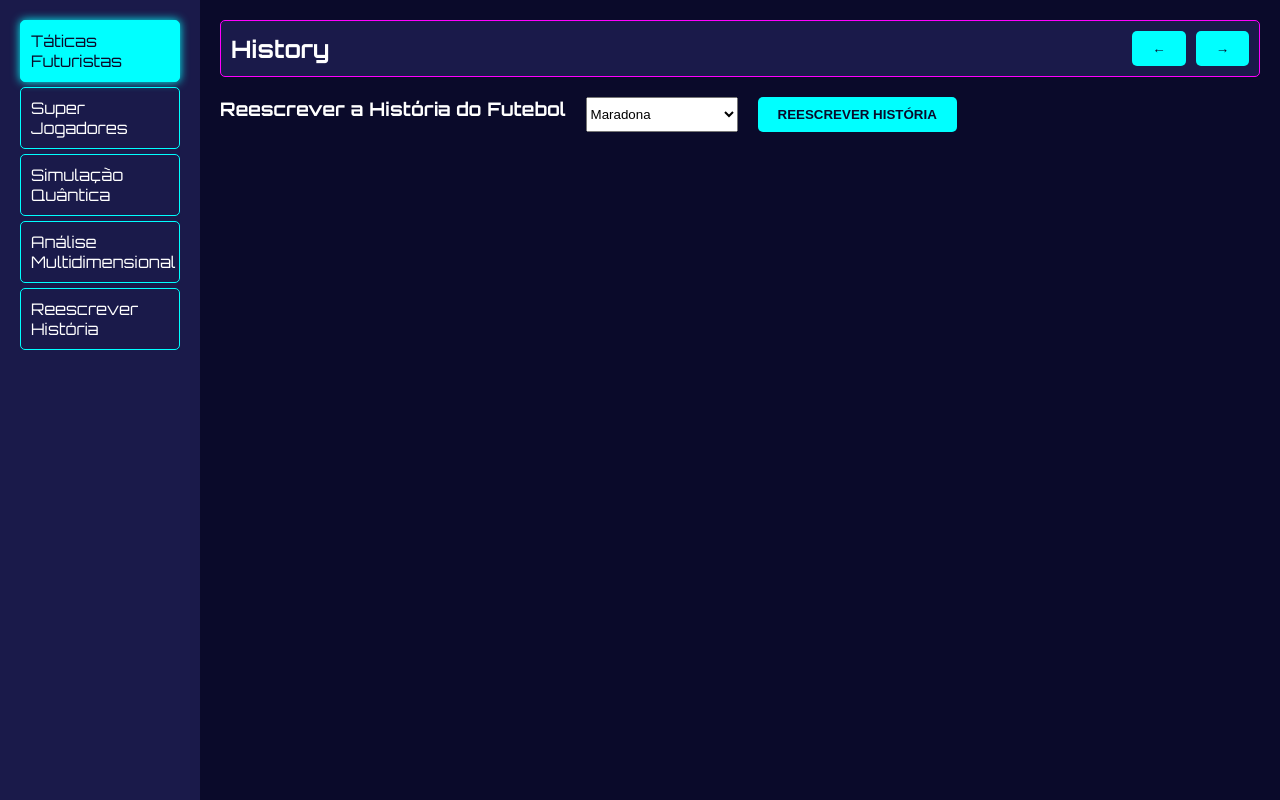
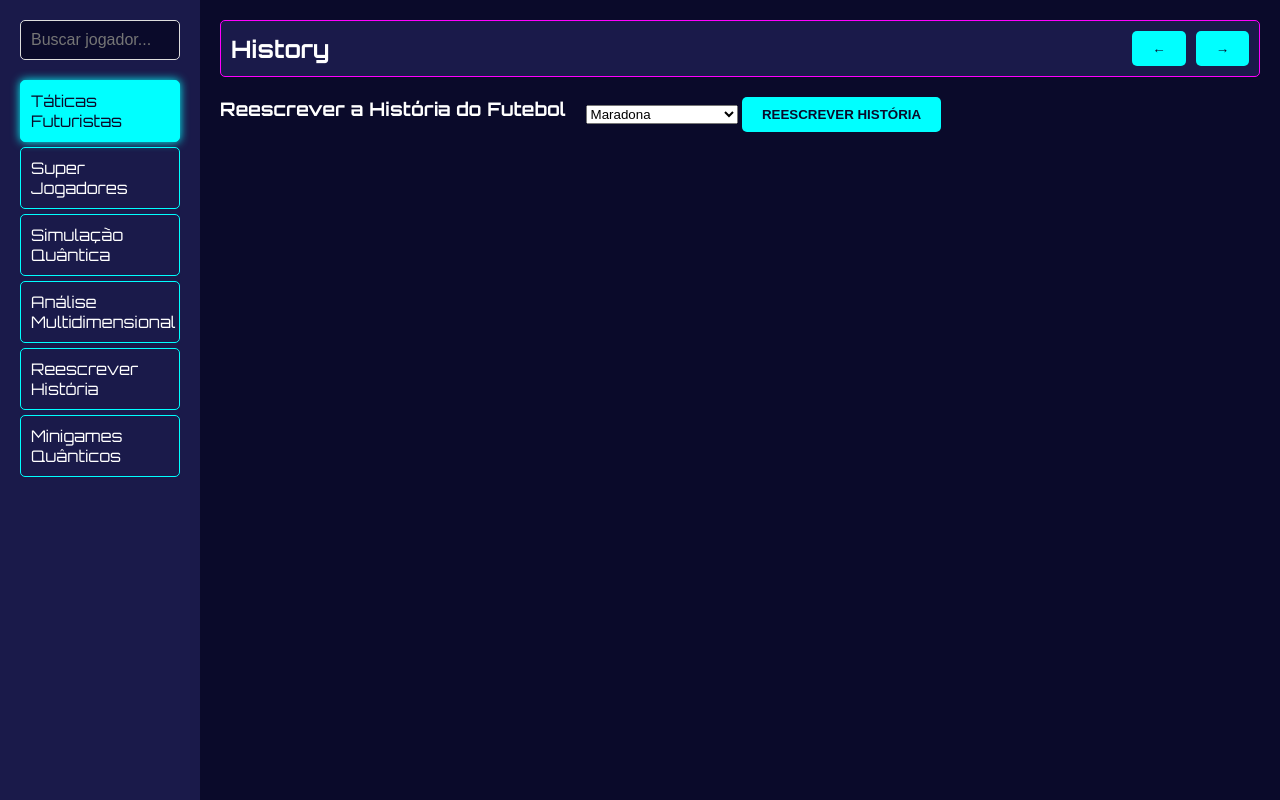
Before and after one commit to MatheusCS10/Futebol-Futurista, a plain HTML site: page index.html in a window 1280 px wide. Both pictures are taken after a click on the element "Reescrever História". Drawn offline with Linux system fonts and the light colour scheme.

Commit message:
index.html

```diff
--- a/index.html
+++ b/index.html
@@ -4,7 +4,7 @@
 <head>
     <meta charset="UTF-8">
     <meta name="viewport" content="width=device-width, initial-scale=1.0">
-    <title>Futebol Futurista</title>
+    <title>Futebol Quântico do Futuro</title>
     <link href="https://fonts.googleapis.com/css2?family=Orbitron:wght@400;700&display=swap" rel="stylesheet">
     <link rel="stylesheet" href="styles.css">
 </head>
@@ -12,11 +12,25 @@
 <body>
     <div class="container">
         <div class="sidebar">
-            <div class="sidebar-item active" onclick="showTab('tactics')">Táticas Futuristas</div>
-            <div class="sidebar-item" onclick="showTab('players')">Super Jogadores</div>
-            <div class="sidebar-item" onclick="showTab('simulation')">Simulação Quântica</div>
-            <div class="sidebar-item" onclick="showTab('analysis')">Análise Multidimensional</div>
-            <div class="sidebar-item" onclick="showTab('history')">Reescrever História</div>
+            <input type="text" id="player-search" class="search-box" placeholder="Buscar jogador...">
+            <div class="sidebar-item active" onclick="showTab('tactics')">
+                Táticas Futuristas
+            </div>
+            <div class="sidebar-item" onclick="showTab('players')">
+                Super Jogadores
+            </div>
+            <div class="sidebar-item" onclick="showTab('simulation')">
+                Simulação Quântica
+            </div>
+            <div class="sidebar-item" onclick="showTab('analysis')">
+                Análise Multidimensional
+            </div>
+            <div class="sidebar-item" onclick="showTab('history')">
+                Reescrever História
+            </div>
+            <div class="sidebar-item" onclick="showTab('minigames')">
+                Minigames Quânticos
+            </div>
         </div>
 
         <div class="main-content">
@@ -30,11 +44,7 @@
 
             <div id="tactics-tab" class="content-area">
                 <div class="field-container">
-                    <div id="soccer-field" class="soccer-field">
-                        <div class="field-line" style="width: 100%; height: 2px; top: 50%;"></div>
-                        <div class="field-line" style="width: 2px; height: 100%; left: 50%;"></div>
-                        <div class="center-circle"></div>
-                    </div>
+                    <div id="soccer-field" class="soccer-field"></div>
                     <div class="controls">
                         <button onclick="changeFormation('4-3-3')">4-3-3 Clássico</button>
                         <button onclick="changeFormation('3-4-3')">3-4-3 Ofensivo</button>
@@ -59,11 +69,10 @@
 
             <div id="players-tab" class="content-area hidden">
                 <h3>Laboratório de Super Jogadores</h3>
-                <input type="text" id="player-search" placeholder="Buscar jogadores..." class="search-box">
                 <div id="player-list"></div>
                 <div id="player-details" class="hidden">
                     <h4 id="player-name"></h4>
-                    <img id="player-photo" style="width: 200px; height: 200px;">
+                    <img id="player-photo" src="" alt="Foto do jogador">
                     <p id="player-role"></p>
                     <p id="player-description"></p>
                     <p id="player-enhancements"></p>
@@ -83,13 +92,12 @@
 
             <div id="history-tab" class="content-area hidden">
                 <h3>Reescrever a História do Futebol</h3>
-                <select id="historic-moment">
-                    <option value="maradona">Maradona</option>
-                    <option value="zidane">Cabeçada de Zidane</option>
-                    <option value="brazil7x1">Brasil 1 x 7 Alemanha</option>
-                </select>
-                <button onclick="rewriteHistory()">Reescrever História</button>
-                <div id="rewritten-history"></div>
+                <div id="history-rewrite"></div>
+            </div>
+
+            <div id="minigames-tab" class="content-area hidden">
+                <h3>Minigames Quânticos</h3>
+                <!-- O conteúdo do minigame será inserido aqui pelo JavaScript -->
             </div>
         </div>
     </div>
```
